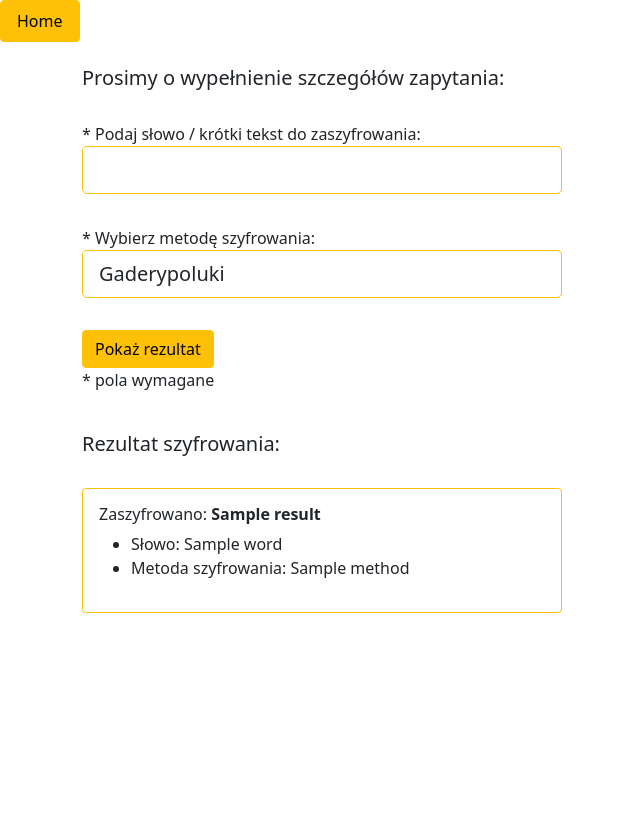
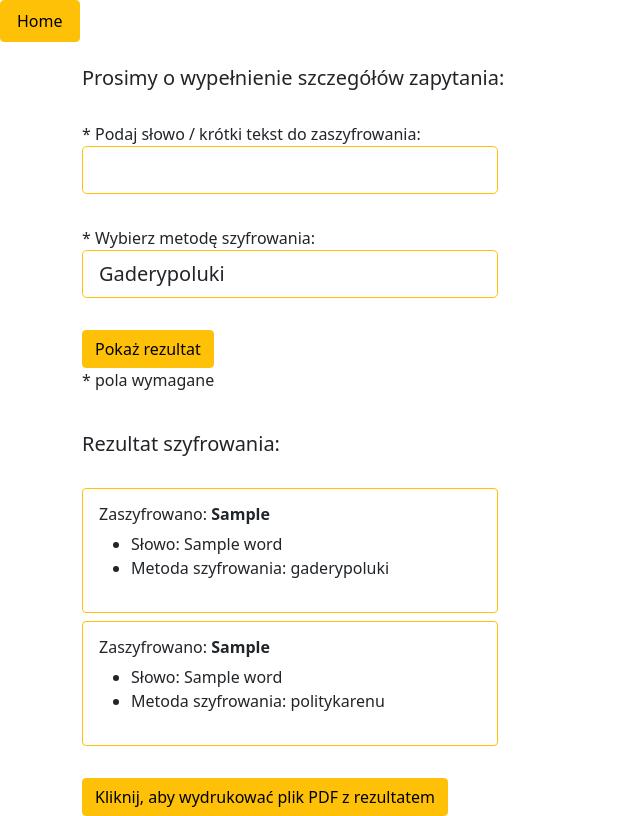
Before and after one commit to KosziDrimi/Szyfrator, a Flask app: template project/templates/action.html in a window 1280 px wide. Shown: the whole page, without its empty margins (0-640 px from the left). Before the commit the page ends 613 px from the top, so only its background shows below. Run offline with Flask 2, Linux system fonts and the light colour scheme; tables that the repository leaves empty hold one stand-in row (values such as "Sample post"); the template is opened without the code that fills it: values that come from a table or form of the project are taken from there, most other values are stand-ins (such as "Sample title", 1, 10 or a date in 2020).

Commit message:
project updated

```diff
--- a/project/app.py
+++ b/project/app.py
@@ -1,9 +1,10 @@
 import os
-from flask import Flask, render_template, url_for, flash, redirect
-from forms import EnquiryForm
+from flask import Flask, render_template, url_for, flash, redirect, make_response
+from forms import EnquiryForm, EmailForm
 from flask_sqlalchemy import SQLAlchemy
 from flask_migrate import Migrate
-#from flask_mail import Mail, Message
+from methods import Szyfr, Gaderypoluki, Politykarenu
+import pdfkit
 
 
 app = Flask(__name__)
@@ -14,8 +15,8 @@ basedir = os.path.abspath(os.path.dirname(__file__))
 app.config['SQLALCHEMY_DATABASE_URI'] = 'sqlite:///' + os.path.join(basedir, 'data.sqlite')
 app.config['SQLALCHEMY_TRACK_MODIFICATIONS'] = False
 
+config = pdfkit.configuration(wkhtmltopdf=r'C:\Program Files\wkhtmltopdf\bin\wkhtmltopdf.exe')
 
-#mail = Mail(app)
 
 db = SQLAlchemy(app)
 Migrate(app,db)
@@ -28,10 +29,14 @@ class Enquiry(db.Model):
     id = db.Column(db.Integer, primary_key = True)
     word = db.Column(db.String)
     method = db.Column(db.String)
+    result_gad = db.Column(db.Text)
+    result_pol = db.Column(db.Text)
 
-    def __init__(self, word, method):
+    def __init__(self, word, method, result_gad=None, result_pol=None):
         self.word = word
         self.method = method
+        self.result_gad = result_gad
+        self.result_pol = result_pol
 
 
 @app.route('/', methods=['GET', 'POST'])
@@ -43,77 +48,55 @@ def index():
         word = form.word.data
         method = form.method.data
 
-        enq = Enquiry(word, method)
-        db.session.add(enq)
-        db.session.commit()
+        if method == 'gaderypoluki':
 
+            szyfr = Szyfr(Gaderypoluki())
+            result_gad = szyfr.szyfrowanie(word)
 
-        if enq.method == 'gaderypoluki':
+            enq = Enquiry(word, method, result_gad)
+            db.session.add(enq)
+            db.session.commit()
 
-            gaderypoluki = {'g': 'a', 'd': 'e', 'r': 'y', 'p': 'o', 'l': 'u', 'k': 'i'}
-            gaderypoluki_inv = {val: key for key, val in gaderypoluki.items()}
+            return render_template('action.html', enq=enq, form=form)
 
-            result = ''
-            for char in enq.word:
-                if char in gaderypoluki.keys():
-                    result += gaderypoluki[char]
-                elif char in gaderypoluki_inv.keys():
-                    result += gaderypoluki_inv[char]
-                else:
-                    result += char
+        elif method == 'politykarenu':
 
-            return render_template('action.html', result=result, enq=enq, form=form)
+            szyfr = Szyfr(Politykarenu())
+            result_pol = szyfr.szyfrowanie(word)
 
+            enq = Enquiry(word, method, result_pol)
+            db.session.add(enq)
+            db.session.commit()
 
-        elif enq.method == 'politykarenu':
-
-            politykarenu = {'p': 'o', 'l': 'i', 't': 'y', 'k': 'a', 'r': 'e', 'n': 'u'}
-            politykarenu_inv = {val: key for key, val in politykarenu.items()}
-
-            result = ''
-            for char in enq.word:
-                if char in politykarenu.keys():
-                    result += politykarenu[char]
-                elif char in politykarenu_inv.keys():
-                    result += politykarenu_inv[char]
-                else:
-                    result += char
-
-            return render_template('action.html', result=result, enq=enq, form=form)
-
+            return render_template('action.html', enq=enq, form=form)
 
         else:
 
-            gaderypoluki = {'g': 'a', 'd': 'e', 'r': 'y', 'p': 'o', 'l': 'u', 'k': 'i'}
-            gaderypoluki_inv = {val: key for key, val in gaderypoluki.items()}
+           szyfr = Szyfr(Gaderypoluki())
+           result_gad = szyfr.szyfrowanie(word)
+           szyfr.strategy = Politykarenu()
+           result_pol = szyfr.szyfrowanie(word)
 
-            result_gad = ''
-            for char in enq.word:
-                if char in gaderypoluki.keys():
-                    result_gad += gaderypoluki[char]
-                elif char in gaderypoluki_inv.keys():
-                    result_gad += gaderypoluki_inv[char]
-                else:
-                    result_gad += char
+           enq = Enquiry(word, method, result_gad, result_pol)
+           db.session.add(enq)
+           db.session.commit()
 
-            politykarenu = {'p': 'o', 'l': 'i', 't': 'y', 'k': 'a', 'r': 'e', 'n': 'u'}
-            politykarenu_inv = {val: key for key, val in politykarenu.items()}
-
-            result_pol = ''
-            for char in enq.word:
-                if char in politykarenu.keys():
-                    result_pol += politykarenu[char]
-                elif char in politykarenu_inv.keys():
-                    result_pol += politykarenu_inv[char]
-                else:
-                    result_pol += char
-
-            return render_template('action.html', result_gad=result_gad,
-                               result_pol=result_pol, enq=enq, form=form)
-
+           return render_template('action.html', enq=enq, form=form)
 
     return render_template('main.html', form=form)
 
 
+@app.route('/<int:enq_id>')
+def print_pdf(enq_id):
+    enq = Enquiry.query.get(enq_id)
+    rendered = render_template('pdf.html', enq=enq)
+    pdf = pdfkit.from_string(rendered, False, configuration=config)
+    response = make_response(pdf)
+    response.headers['Content-Type'] = 'application/pdf'
+    response.headers['Content-Disposition'] = 'inline; filename=output.pdf'
+    return response
+
+
+
 if __name__ == '__main__':
     app.run(debug=True)
--- a/project/forms.py
+++ b/project/forms.py
@@ -1,6 +1,7 @@
 from flask_wtf import FlaskForm
 from wtforms import SelectField, StringField, SubmitField
-from wtforms.validators import DataRequired
+from wtforms.validators import DataRequired, Email
+from wtforms.fields.html5 import DateField, TimeField, EmailField
 
 
 
@@ -11,3 +12,8 @@ class EnquiryForm(FlaskForm):
             choices=[('gaderypoluki', 'Gaderypoluki'), ('politykarenu', 'Politykarenu'),
                      ('both', 'Obie - Gaderypoluki i Politykarenu')])
     submit = SubmitField('Pokaż rezultat')
+
+
+class EmailForm(FlaskForm):
+    email = EmailField('* Podaj adres e-mail:', validators=[DataRequired(), Email()])
+    submit = SubmitField('Wyślij e-mail z wynikiem szyfrowania')
--- a/project/templates/action.html
+++ b/project/templates/action.html
@@ -8,16 +8,16 @@
   <form class="form-group" method="POST">
     {{ form.hidden_tag() }}
 
-        <div class="form-group" style="max-width: 30rem;">
+        <div class="form-group" style="max-width: 26rem;">
           {{ form.word.label(class="form-control-label") }}
           {{ form.word(class="form-control form-control-lg border-warning mb-2") }}<br>
         </div>
-        <div class="form-group" style="max-width: 30rem;">
+        <div class="form-group" style="max-width: 26rem;">
           {{ form.method.label(class="form-control-label") }}
           {{ form.method(class="form-control form-control-lg border-warning mb-2") }}<br>
         </div>
 
-        <div class="form-group" style="max-width: 30rem;">
+        <div class="form-group" style="max-width: 26rem;">
           {{ form.submit(class="btn btn-warning") }}
         </div>
         <p> * pola wymagane </p>
@@ -27,12 +27,41 @@
 
   <h5>Rezultat szyfrowania:</h5><br>
 
-  {% if result %}
-  <div class="card border-warning mb-2" style="max-width: 30rem;">
+  {% if enq.result_gad and enq.result_pol %}
+  <div class="card border-warning mb-2" style="max-width: 26rem;">
     <div class="card-body">
       <div class="row">
         <div class="col">
-          <h6 class="card-title">Zaszyfrowano: <strong>{{result}}</strong> </h6>
+          <h6 class="card-title">Zaszyfrowano: <strong>{{enq.result_gad}}</strong> </h6>
+            <ul>
+              <li>Słowo: {{enq.word}}</li>
+              <li>Metoda szyfrowania: gaderypoluki</li>
+            </ul>
+        </div>
+      </div>
+    </div>
+  </div>
+
+  <div class="card border-warning mb-2" style="max-width: 26rem;">
+    <div class="card-body">
+      <div class="row">
+        <div class="col">
+          <h6 class="card-title">Zaszyfrowano: <strong>{{enq.result_pol}}</strong> </h6>
+            <ul>
+              <li>Słowo: {{enq.word}}</li>
+              <li>Metoda szyfrowania: politykarenu</li>
+            </ul>
+        </div>
+      </div>
+    </div>
+  </div>
+
+  {% elif enq.result_gad %}
+  <div class="card border-warning mb-2" style="max-width: 26rem;">
+    <div class="card-body">
+      <div class="row">
+        <div class="col">
+          <h6 class="card-title">Zaszyfrowano: <strong>{{enq.result_gad}}</strong> </h6>
             <ul>
               <li>Słowo: {{enq.word}}</li>
               <li>Metoda szyfrowania: {{enq.method}}</li>
@@ -43,35 +72,29 @@
   </div>
 
   {% else %}
-  <div class="card border-warning mb-2" style="max-width: 30rem;">
+  <div class="card border-warning mb-2" style="max-width: 26rem;">
     <div class="card-body">
       <div class="row">
         <div class="col">
-          <h6 class="card-title">Zaszyfrowano: <strong>{{result_gad}}</strong> </h6>
+          <h6 class="card-title">Zaszyfrowano: <strong>{{enq.result_pol}}</strong> </h6>
             <ul>
               <li>Słowo: {{enq.word}}</li>
-              <li>Metoda szyfrowania: gaderypoluki</li>
+              <li>Metoda szyfrowania: {{enq.method}}</li>
             </ul>
         </div>
       </div>
     </div>
   </div>
 
-  <div class="card border-warning mb-2" style="max-width: 30rem;">
-    <div class="card-body">
-      <div class="row">
-        <div class="col">
-          <h6 class="card-title">Zaszyfrowano: <strong>{{result_pol}}</strong> </h6>
-            <ul>
-              <li>Słowo: {{enq.word}}</li>
-              <li>Metoda szyfrowania: politykarenu</li>
-            </ul>
-        </div>
-      </div>
-    </div>
-  </div>
 
   {% endif %}
+
+  <br>
+  <a class="btn btn-warning" href="{{ url_for('print_pdf', enq_id=enq.id) }}">
+  Kliknij, aby wydrukować plik PDF z rezultatem</a>
+
+
+
 
 </div>
 
--- a/project/templates/base.html
+++ b/project/templates/base.html
@@ -14,16 +14,12 @@
         <a class="nav-link btn btn-warning" href="{{ url_for('index') }}">Home</a>
       </li>
 
-
     </ul>
     <br>
-
-
 
   {% block content %}
 
   {% endblock %}
 
-
   </body>
 </html>
```
Also changed, not shown: project/methods.py (added, +61 -0 lines), project/migrations/versions/8332cde827f7_result_columns_added.py (added, +36 -0 lines), project/templates/main.html (+3 -6 lines), project/templates/pdf.html (added, +79 -0 lines), project/data.sqlite.
